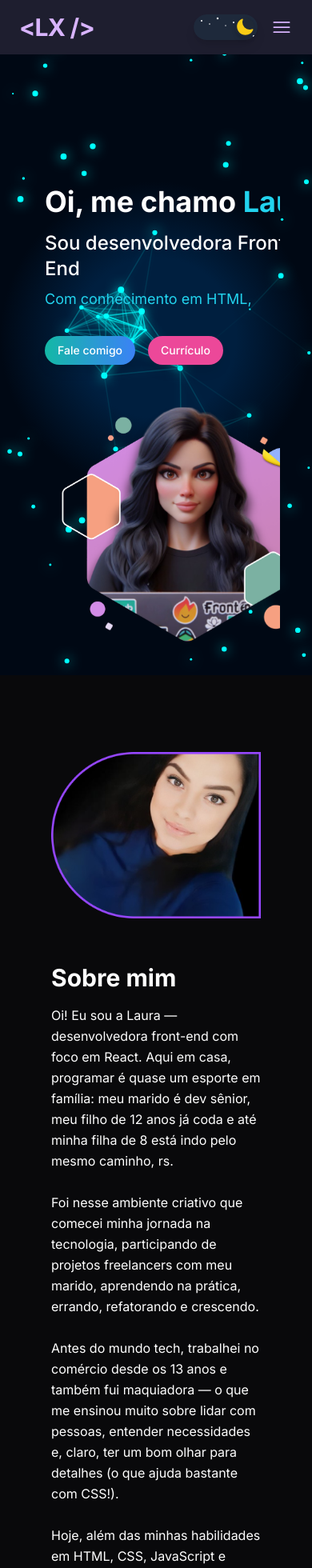
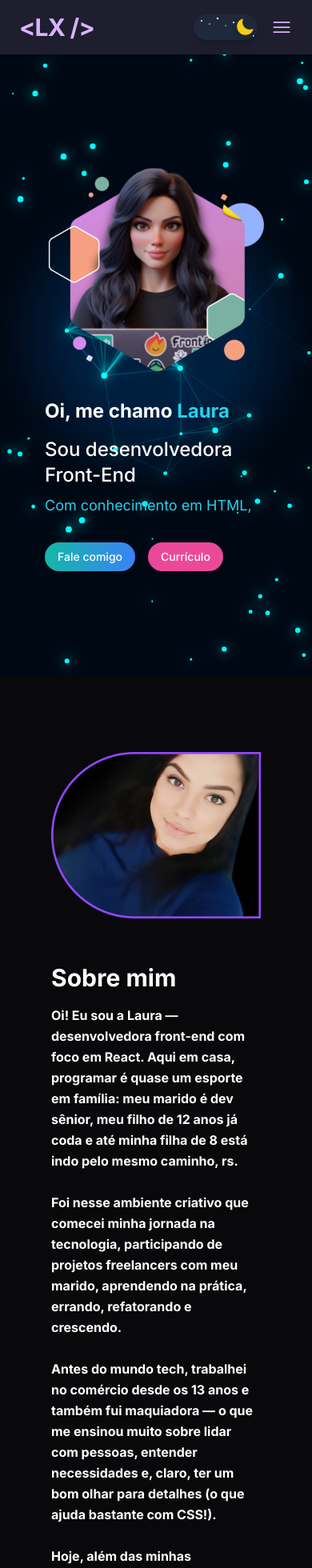
Before and after one commit to lauraxavier/portfolio-lauraXavier, a Next.js app: page / in a window 390 px wide. Shown: the top 1960 px of the page at 80% size. Built offline with nearby package versions, Linux system fonts and the light colour scheme.

Commit message:
layout change header

```diff
--- a/src/app/components/AboutSection.jsx
+++ b/src/app/components/AboutSection.jsx
@@ -66,7 +66,7 @@ const AboutSection = () => {
                     <h2 className="text-3xl font-bold text-gray-900 dark:text-white">
                         Sobre mim
                     </h2>
-                    <p className="text-base text-gray-800 dark:text-white leading-relaxed">
+                    <p className="text-base text-gray-800 dark:text-white leading-relaxed font-bold">
                         Oi! Eu sou a Laura — desenvolvedora front-end com foco
                         em React. Aqui em casa, programar é quase um esporte em
                         família: meu marido é dev sênior, meu filho de 12 anos
--- a/src/app/components/HeaderSection.jsx
+++ b/src/app/components/HeaderSection.jsx
@@ -40,14 +40,14 @@ const HeaderSection = () => {
         <section className="min-h-screen flex justify-center items-center relative overflow-hidden">
             <BackgroundNetwork />
 
-            <div className="grid grid-cols-1 sm:grid-cols-12 gap-8 w-full max-w-7xl px-4 relative z-10">
+            <div className="flex flex-col-reverse sm:grid sm:grid-cols-12 gap-8 w-full max-w-7xl px-4 relative z-10 mt-[-130px] sm:mt-0">
                 <motion.div
                     initial={{ opacity: 0, x: -50 }}
                     animate={{ opacity: 1, x: 0 }}
                     transition={{ duration: 0.8 }}
                     className="col-span-12 sm:col-span-7 flex flex-col justify-center text-white"
                 >
-                    <h1 className="text-4xl md:text-5xl font-bold mb-4 text-black dark:text-white">
+                    <h1 className="text-2xl sm:text-3xl md:text-5xl font-bold mb-4 text-black dark:text-white break-words">
                         Oi, me chamo{" "}
                         <span className="text-[#361483] dark:text-cyan-400 font-bold">
                             Laura
```
Also changed, not shown: 1 other file (tests, documents, lock files or other folders).
